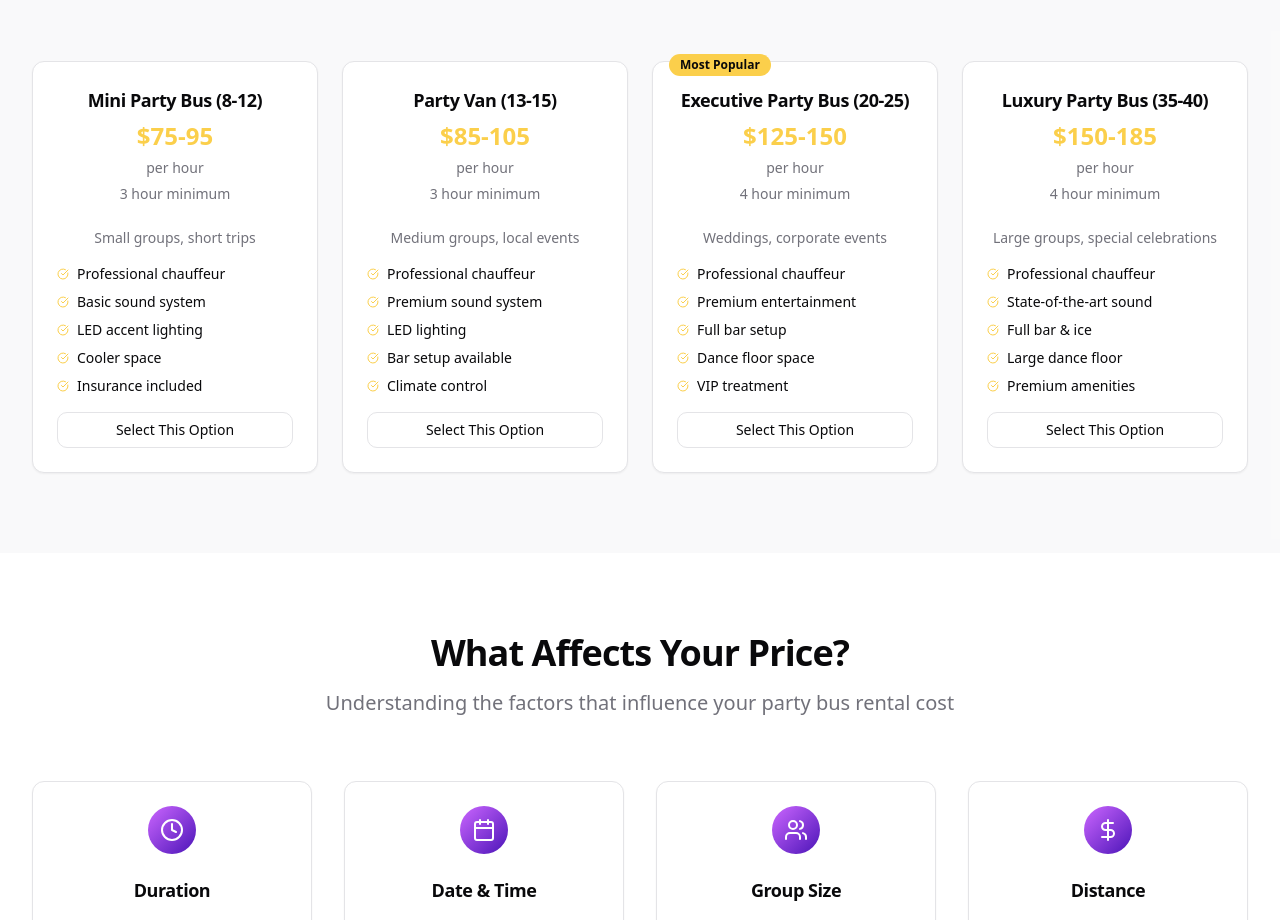
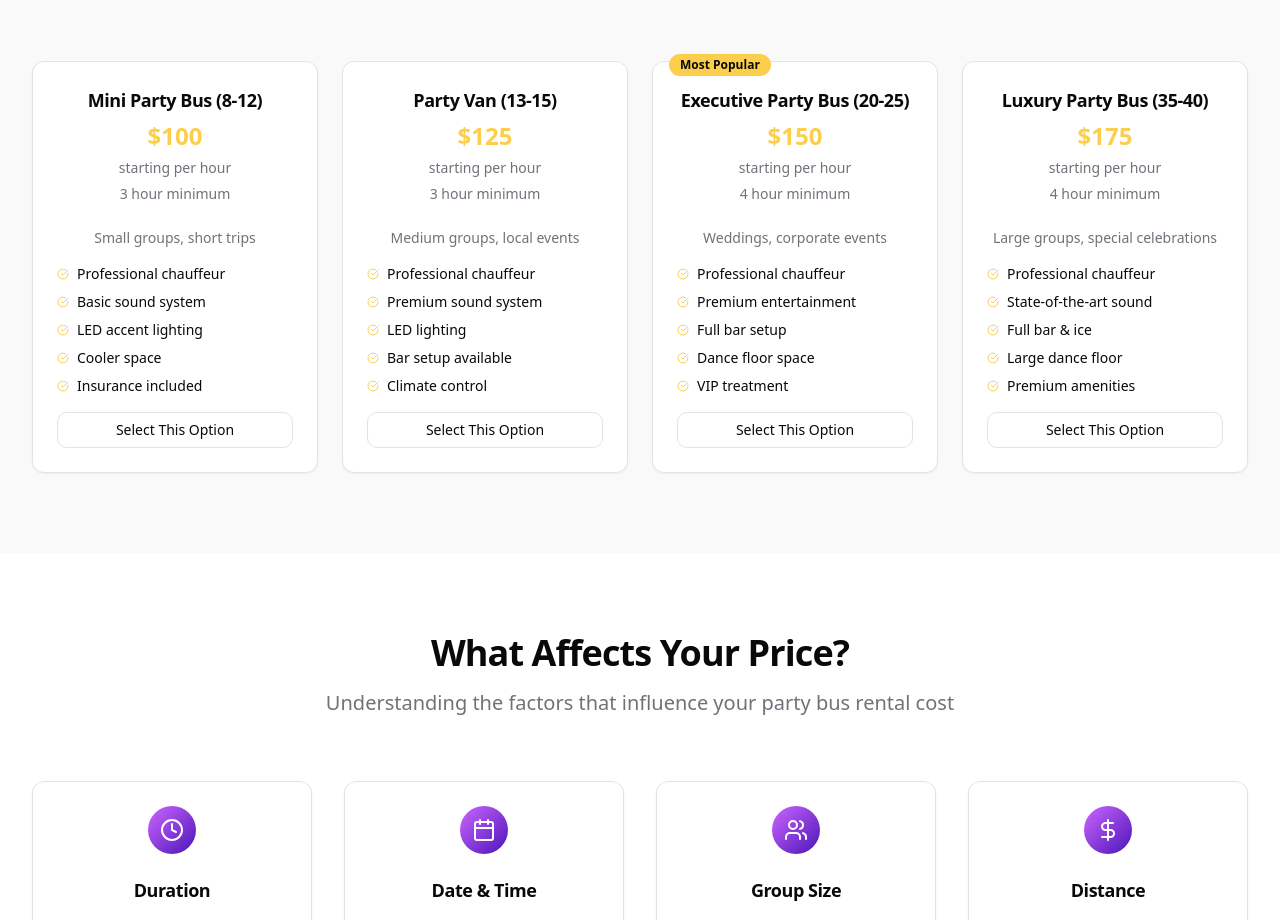
Before and after one commit to viddlesinc-create/bus-party-pittsburgh, a React (Vite) app: page /pricing in a window 1280 px wide. Shown: the part 1240-2160 px from the top of the page. Built offline with nearby package versions, Linux system fonts and the light colour scheme.

Commit message:
Fix pricing and events page

```diff
--- a/src/pages/Events.tsx
+++ b/src/pages/Events.tsx
@@ -30,8 +30,7 @@ const Events = () => {
         "Champagne setup",
         "Professional coordination"
       ],
-      popular: true,
-      pricing: "Starting at $125/hour"
+      popular: true
     },
     {
       icon: GraduationCap,
@@ -43,8 +42,7 @@ const Events = () => {
         "Photo opportunities",
         "Parent peace of mind",
         "Special prom packages"
-      ],
-      pricing: "Starting at $85/hour"
+      ]
     },
     {
       icon: Users,
@@ -56,8 +54,7 @@ const Events = () => {
         "Multiple stop coordination",
         "Late-night availability",
         "Group entertainment"
-      ],
-      pricing: "Starting at $135/hour"
+      ]
     },
     {
       icon: Briefcase,
@@ -69,8 +66,7 @@ const Events = () => {
         "Airport transfers",
         "Meeting coordination",
         "Corporate billing"
-      ],
-      pricing: "Starting at $115/hour"
+      ]
     },
     {
       icon: Music,
@@ -82,8 +78,7 @@ const Events = () => {
         "Group coordination",
         "Post-event pickup",
         "Designated driver service"
-      ],
-      pricing: "Starting at $95/hour"
+      ]
     },
     {
       icon: Calendar,
@@ -95,8 +90,7 @@ const Events = () => {
         "Multiple venue stops",
         "Party coordination",
         "Special packages"
-      ],
-      pricing: "Starting at $105/hour"
+      ]
     }
   ];
 
@@ -175,7 +169,6 @@ const Events = () => {
                     <event.icon className="h-8 w-8 text-primary-foreground" />
                   </div>
                   <CardTitle className="text-xl">{event.title}</CardTitle>
-                  <div className="text-lg font-semibold text-accent">{event.pricing}</div>
                 </CardHeader>
                 <CardContent className="space-y-4">
                   <CardDescription className="text-base">
--- a/src/pages/Pricing.tsx
+++ b/src/pages/Pricing.tsx
@@ -23,7 +23,7 @@ const Pricing = () => {
   const pricingTiers = [
     {
       name: "Mini Party Bus (8-12)",
-      hourlyRate: "$75-95",
+      hourlyRate: "$100",
       minimumHours: 3,
       popular: false,
       features: [
@@ -37,7 +37,7 @@ const Pricing = () => {
     },
     {
       name: "Party Van (13-15)",
-      hourlyRate: "$85-105",
+      hourlyRate: "$125",
       minimumHours: 3,
       popular: false,
       features: [
@@ -51,7 +51,7 @@ const Pricing = () => {
     },
     {
       name: "Executive Party Bus (20-25)",
-      hourlyRate: "$125-150",
+      hourlyRate: "$150",
       minimumHours: 4,
       popular: true,
       features: [
@@ -65,7 +65,7 @@ const Pricing = () => {
     },
     {
       name: "Luxury Party Bus (35-40)",
-      hourlyRate: "$150-185",
+      hourlyRate: "$175",
       minimumHours: 4,
       popular: false,
       features: [
@@ -248,7 +248,7 @@ const Pricing = () => {
                 <CardHeader className="text-center">
                   <CardTitle className="text-lg">{tier.name}</CardTitle>
                   <div className="text-2xl font-bold text-accent">{tier.hourlyRate}</div>
-                  <CardDescription>per hour</CardDescription>
+                  <CardDescription>starting per hour</CardDescription>
                   <div className="text-sm text-muted-foreground">
                     {tier.minimumHours} hour minimum
                   </div>
```
